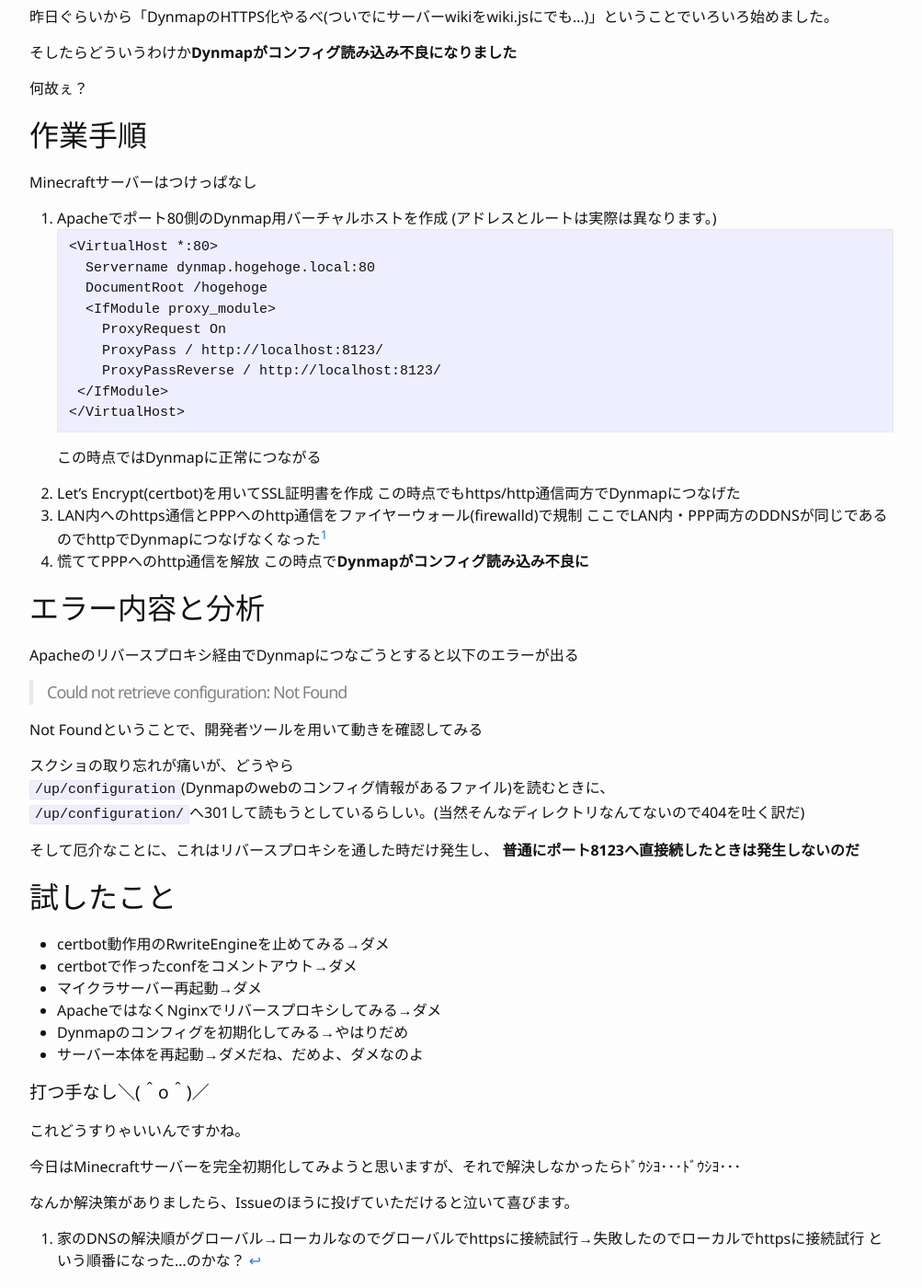
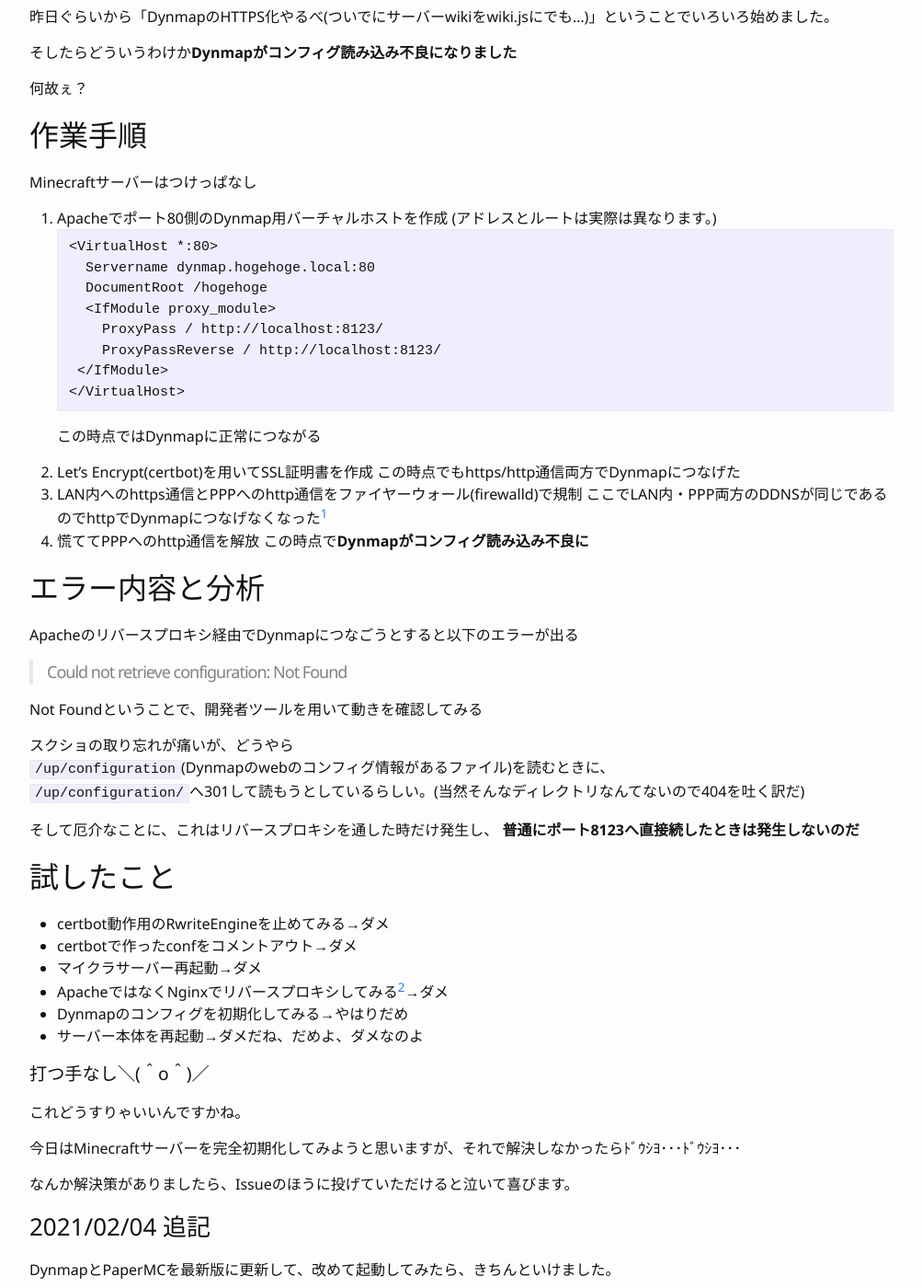
Before and after one commit to alphaRomeo323/alpharomeo323.github.io, a Jekyll site: the page built from _posts/2021-01-30-minecraft-server.md, in a window 1280 px wide and 1400 px high, scrolled down 595 px. Shown: the whole window at 92% size, without its empty margins (138-1141 px from the left). Built offline with Jekyll 4.4.1, drawn with Linux system fonts in a browser that asks for light colours; some of the changed text lies outside the part shown.

Commit message:
added post

```diff
--- a/_posts/2021-01-30-minecraft-server.md
+++ b/_posts/2021-01-30-minecraft-server.md
@@ -30,7 +30,6 @@
      Servername dynmap.hogehoge.local:80
      DocumentRoot /hogehoge
      <IfModule proxy_module>
-       ProxyRequest On
        ProxyPass / http://localhost:8123/
        ProxyPassReverse / http://localhost:8123/
     </IfModule>
@@ -61,7 +60,7 @@
 - certbot動作用のRwriteEngineを止めてみる→ダメ
 - certbotで作ったconfをコメントアウト→ダメ
 - マイクラサーバー再起動→ダメ
-- ApacheではなくNginxでリバースプロキシしてみる→ダメ
+- ApacheではなくNginxでリバースプロキシしてみる[^2]→ダメ
 - Dynmapのコンフィグを初期化してみる→やはりだめ
 - サーバー本体を再起動→ダメだね、だめよ、ダメなのよ
 
@@ -73,4 +72,9 @@
 
 なんか解決策がありましたら、Issueのほうに投げていただけると泣いて喜びます。
 
+### 2021/02/04 追記
+DynmapとPaperMCを最新版に更新して、改めて起動してみたら、きちんといけました。
+
+
 [^1]: 家のDNSの解決順がグローバル→ローカルなのでグローバルでhttpsに接続試行→失敗したのでローカルでhttpsに接続試行 という順番になった…のかな？
+[^2]: https://e-craft.io/bukkit/plugin/dynmap/
```
Also changed, not shown: _posts/2021-02-15-apex.md (added, +48 -0 lines), 2 other files.
